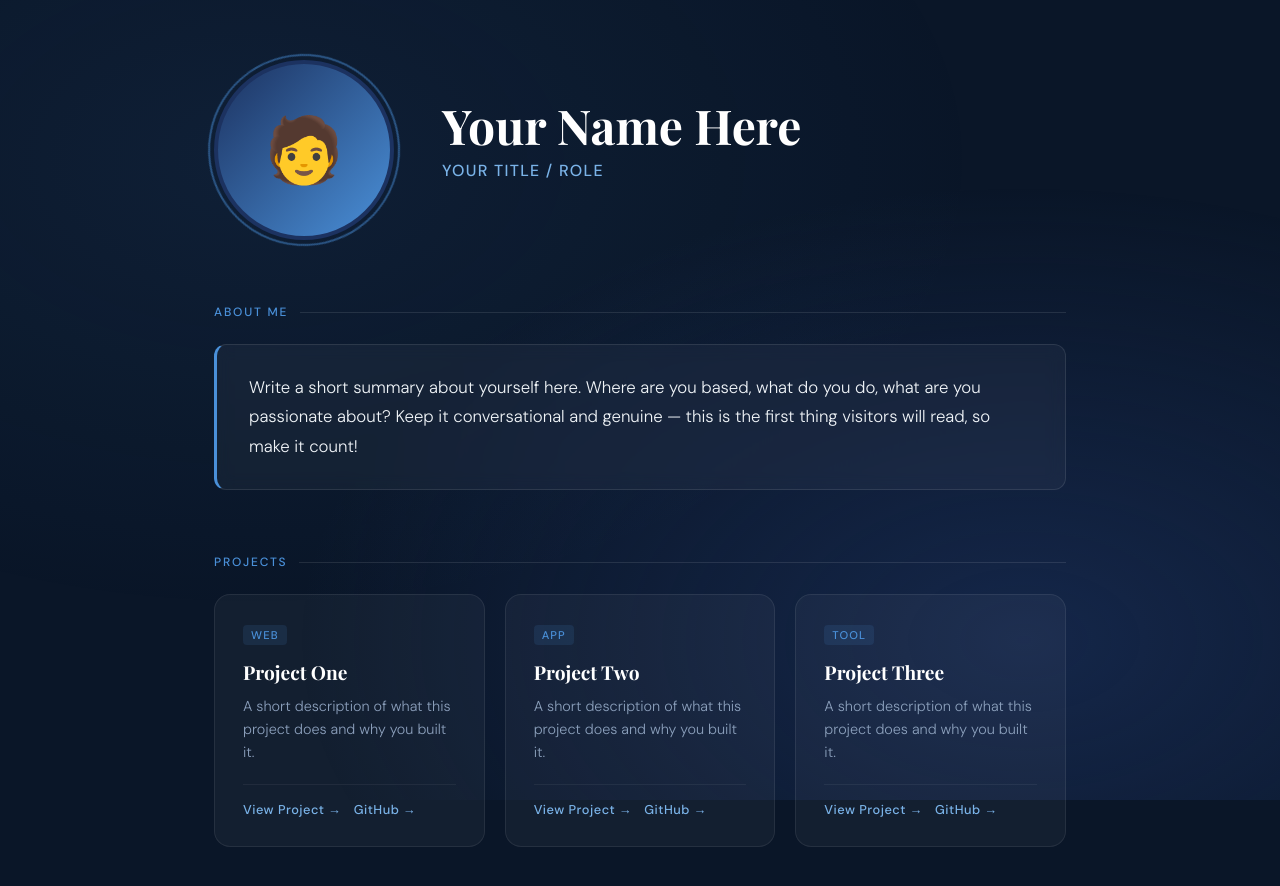
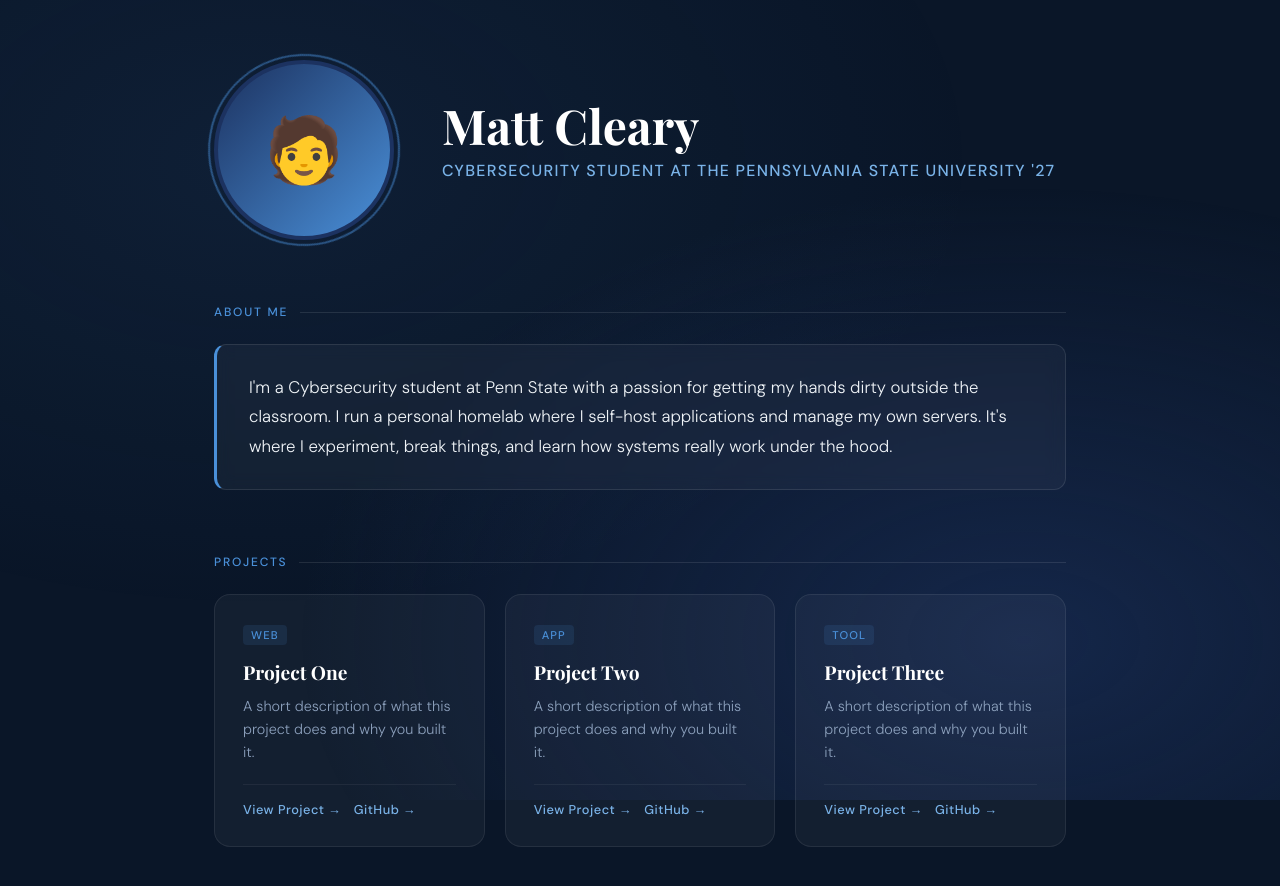
Before and after one commit to Jackpot115/my-landing-page, a plain HTML site: page index.html in a window 1280 px wide. Drawn offline with nearby package versions, Linux system fonts and the light colour scheme.

Commit message:
Update personal details and summary in index.html
Updated personal information and added a summary about my background and interests.

```diff
--- a/index.html
+++ b/index.html
@@ -261,8 +261,8 @@
         <div class="photo-placeholder">🧑</div>
       </div>
       <div class="hero-text">
-        <h1>Your Name Here</h1>
-        <p class="role">Your Title / Role</p>
+        <h1>Matt Cleary</h1>
+        <p class="role">Cybersecurity Student at The Pennsylvania State University '27</p>
       </div>
     </section>
 
@@ -271,9 +271,10 @@
       <div class="section-label">About Me</div>
       <div class="summary-box">
         <p>
-          Write a short summary about yourself here. Where are you based, what do you do,
-          what are you passionate about? Keep it conversational and genuine — this is the
-          first thing visitors will read, so make it count!
+          I'm a Cybersecurity student at Penn State with a passion for getting my hands dirty
+          outside the classroom. I run a personal homelab where I self-host applications and manage
+          my own servers. It's where I experiment, break things, and learn how systems really work
+          under the hood.
         </p>
       </div>
     </section>
```
